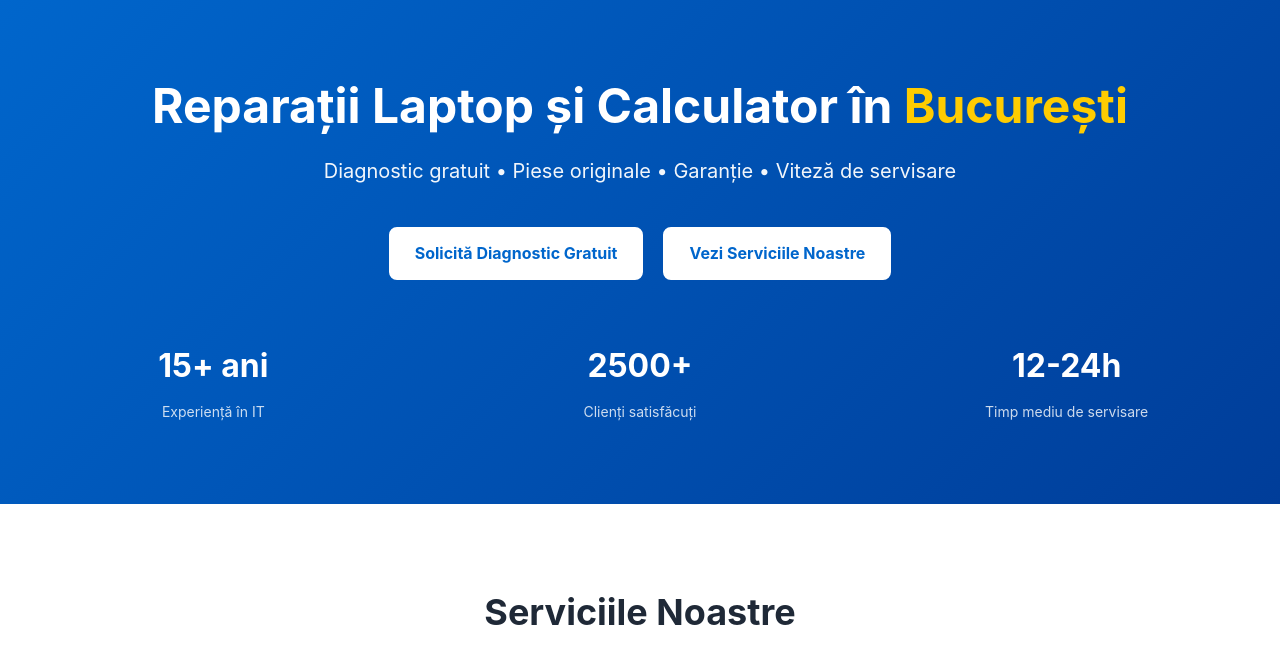
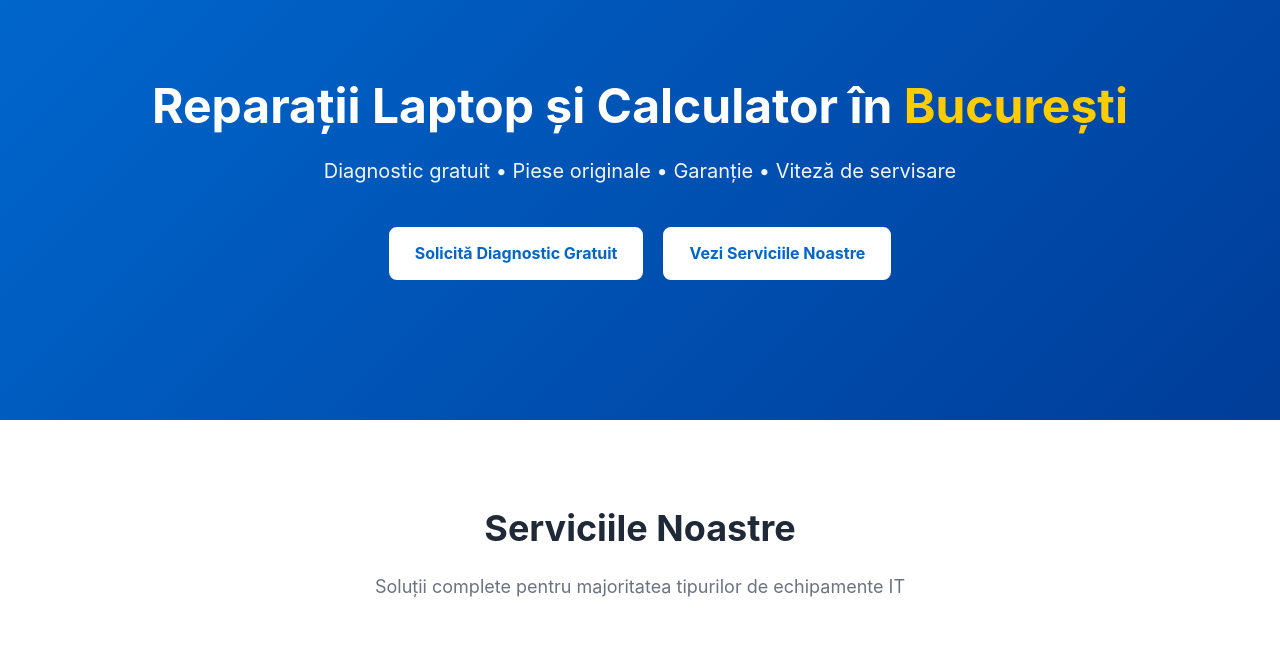
Before and after one commit to doradosystemsro/servicepclaptop, a plain HTML site: page index.html in a window 1280 px wide. Shown: the part 73-722 px from the top of the page. Drawn offline with Linux system fonts and the light colour scheme.

Commit message:
Update index.html

```diff
--- a/index.html
+++ b/index.html
@@ -75,21 +75,7 @@
                 <a href="contact.html" class="btn btn-primary">Solicită Diagnostic Gratuit</a>
                 <a href="servicii.html" class="btn btn-secondary">Vezi Serviciile Noastre</a>
             </div>
-            <div class="hero-stats">
-                <div class="stat">
-                    <h3>15+ ani</h3>
-                    <p>Experiență în IT</p>
-                </div>
-                <div class="stat">
-                    <h3>2500+</h3>
-                    <p>Clienți satisfăcuți</p>
-                </div>
-                <div class="stat">
-                    <h3>12-24h</h3>
-                    <p>Timp mediu de servisare</p>
-                </div>
             </div>
-        </div>
     </section>
 
     <section class="services-preview">
```
